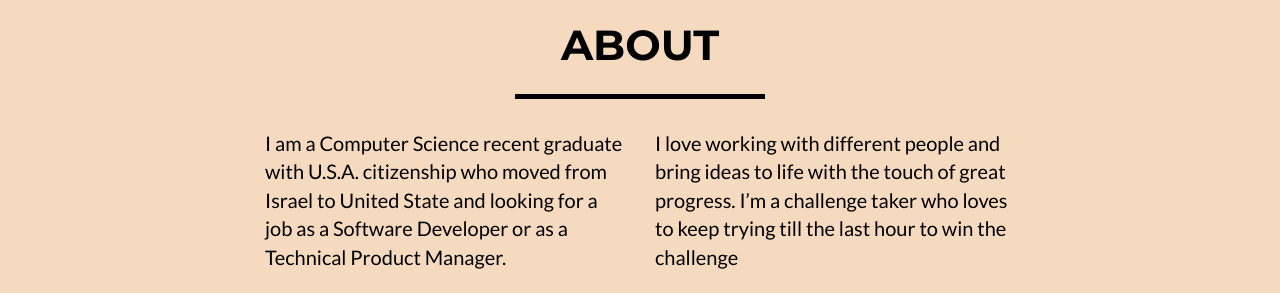
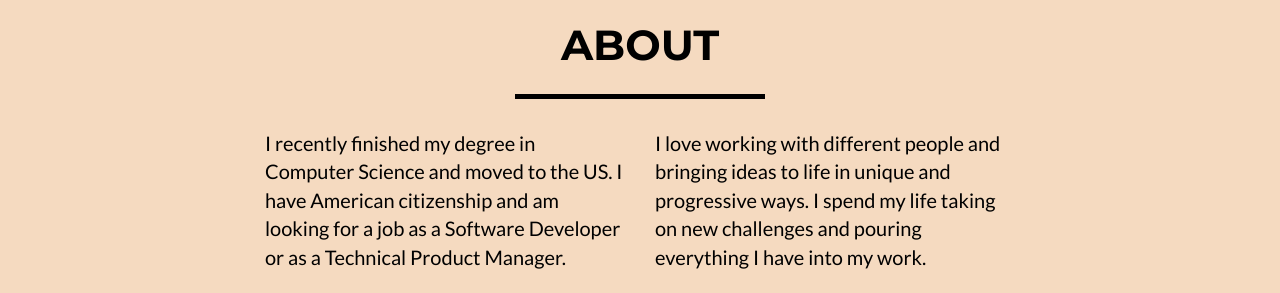
Before and after one commit to Omrigotlieb/Omrigotlieb_personal_website, a website: page index.html in a window 1280 px wide. Shown: the part 1680-1973 px from the top of the page. Drawn offline with nearby package versions, Linux system fonts and the light colour scheme.

Commit message:
About changed
Changed about description

```diff
--- a/index.html
+++ b/index.html
@@ -168,6 +168,7 @@
         </div>
     </section>
 
+
     <!-- About Section -->
     <section class="success" id="about">
         <div class="container">
@@ -179,13 +180,11 @@
             </div>
             <div class="row">
                 <div class="col-lg-4 col-lg-offset-2">
-                    <p>I am a Computer Science recent graduate with U.S.A. citizenship who moved from Israel
-                        to United State and looking for a job as a Software Developer or as a Technical Product Manager.
+                    <p>I recently finished my degree in Computer Science and moved to the US. I have American citizenship and am looking for a job as a Software Developer or as a Technical Product Manager.
                 </p>
                 </div>
                 <div class="col-lg-4">
-                    <p>I love working with different people and bring ideas to life with the touch of great progress.
-                        I’m a challenge taker who loves to keep trying till the last hour to win the challenge</p>
+                    <p>I love working with different people and bringing ideas to life in unique and progressive ways. I spend my life taking on new challenges and pouring everything I have into my work.</p>
                 </div>
                 <div class="col-lg-8 col-lg-offset-2 text-center">
                     <a href="https://s3-us-west-1.amazonaws.com/omrigotlieb/ResumeOmriGotlieb.pdf" class="btn btn-lg btn-outline1">
```
